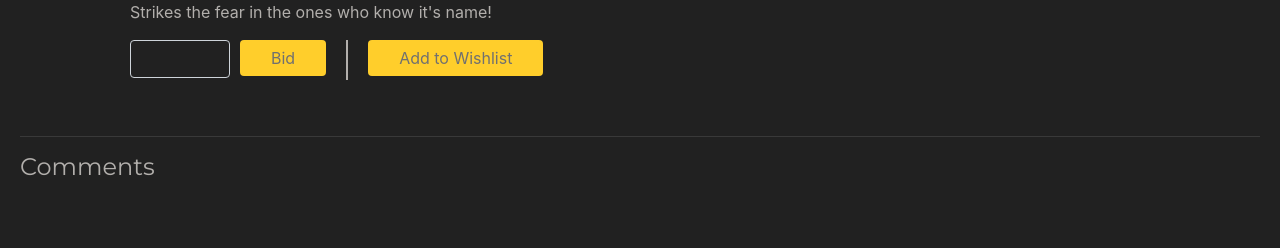
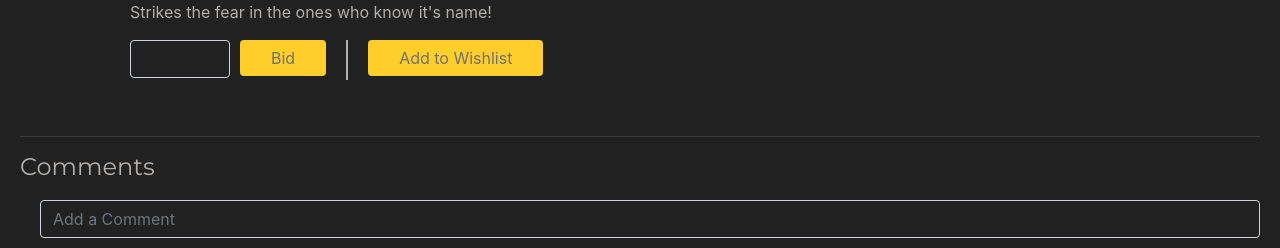
Before and after one commit to peter33chavez/commerce-Project2, a Django app: page /11 in a window 1280 px wide. Shown: the part 694-942 px from the top of the page. Before the commit the page ends 870 px from the top, so only its background shows below. Run offline with Django 3.2, Linux system fonts and the light colour scheme; a user stored in the database is signed in; data comes from the database, SQL or seed files in the repository; parts of the project's set-up code (start-up, migrations or seed data) failed here and were passed over; some libraries are stand-ins or nearby versions.

Commit message:
tieing together forms on listing page

```diff
--- a/commerce/auctions/forms.py
+++ b/commerce/auctions/forms.py
@@ -33,7 +33,7 @@ class commentForm(forms.ModelForm):
         model = listingsComments
         fields = ('comments',)
         widgets={
-            'comments': forms.CharField(attrs={ 'class':'form-control leave-comment bg-dark', 'placeholder': 'Add a Comment'})
+            'comments': forms.TextInput(attrs={ 'class':'form-control leave-comment bg-dark', 'placeholder': 'Add a Comment'})
         }
         labels={
             'comments': ''
--- a/commerce/auctions/templates/auctions/create_listing.html
+++ b/commerce/auctions/templates/auctions/create_listing.html
@@ -8,7 +8,7 @@
         <h2>Create New Listing</h2>
     <hr>
     </div>
-<div class='from-group'>
+<div class='form-group'>
     <form class='create-listing'action="{% url 'create_listing' %}" method="post">
         {% csrf_token %}
         <table>
--- a/commerce/auctions/templates/auctions/listing_page.html
+++ b/commerce/auctions/templates/auctions/listing_page.html
@@ -31,11 +31,11 @@
             </div>
             <div class='action-items'>
                 {%if bid_option %}
-                    <div class=' form-group bid-form'>
+                    <form class=' form-group bid-form' action={% url 'listing_page' listing.id %} method="post">
                         {% csrf_token %}
                         {{bid_option}}
                         <button class='btn bid-btn' type='submit'>Bid</button>
-                    </div>
+                    </form>
                 <div class='vl'></div>
                 <button class='btn wishlist-btn' type='submit'>Add to Wishlist</button>
                 {%endif%}
@@ -48,8 +48,10 @@
     </div>
     <div class='comments-container'>
         <div class='add-comment-container'>
-            {%if loggedin %}
-
+            {%if loggedIn %}
+                <form class=' leave-comment-container' action={% url 'listing_page' listing.id %} method="post">
+                   {{ leave_comment }}
+                </form>
             {% else %}
 
             {% endif %}
--- a/commerce/auctions/views.py
+++ b/commerce/auctions/views.py
@@ -92,15 +92,16 @@ def listing_page(request, listing_id):
     listing = auctionListings.objects.get(pk=listing_id)
     loggedIn = False
     if request.user.is_authenticated:
-        bid_form = BidForm()
         loggedIn = True
 
 
 
         return render(request, "auctions/listing_page.html",{
         'listing': listing,
-        'bid_option': bid_form,
-        'comments': listing.get_comments.all()
+        'bid_option': BidForm(),
+        'comments': listing.get_comments.all(),
+        'leave_comment': commentForm(),
+        'loggedIn': loggedIn
         })
 
     return render(request, "auctions/listing_page.html",{
```
